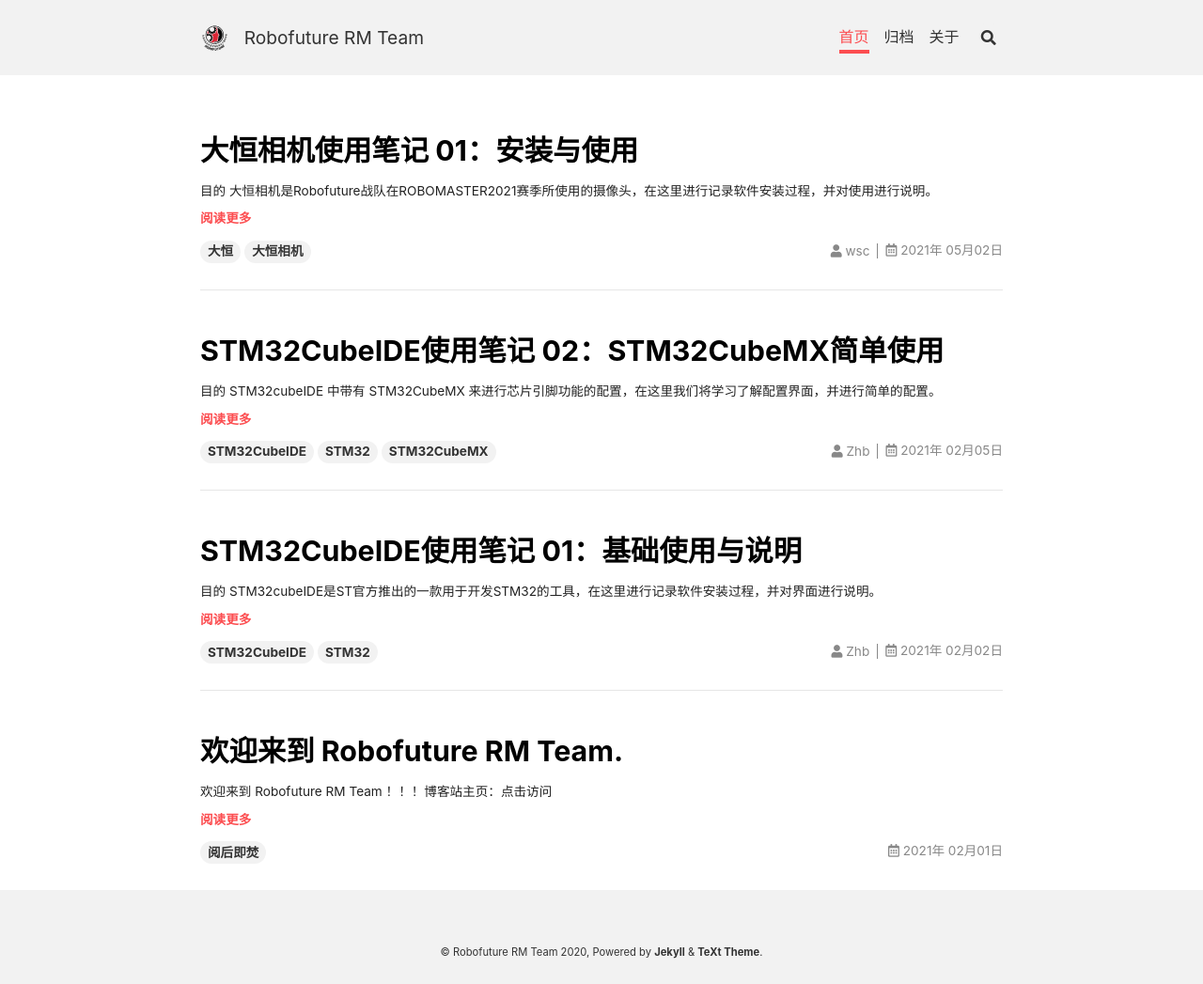
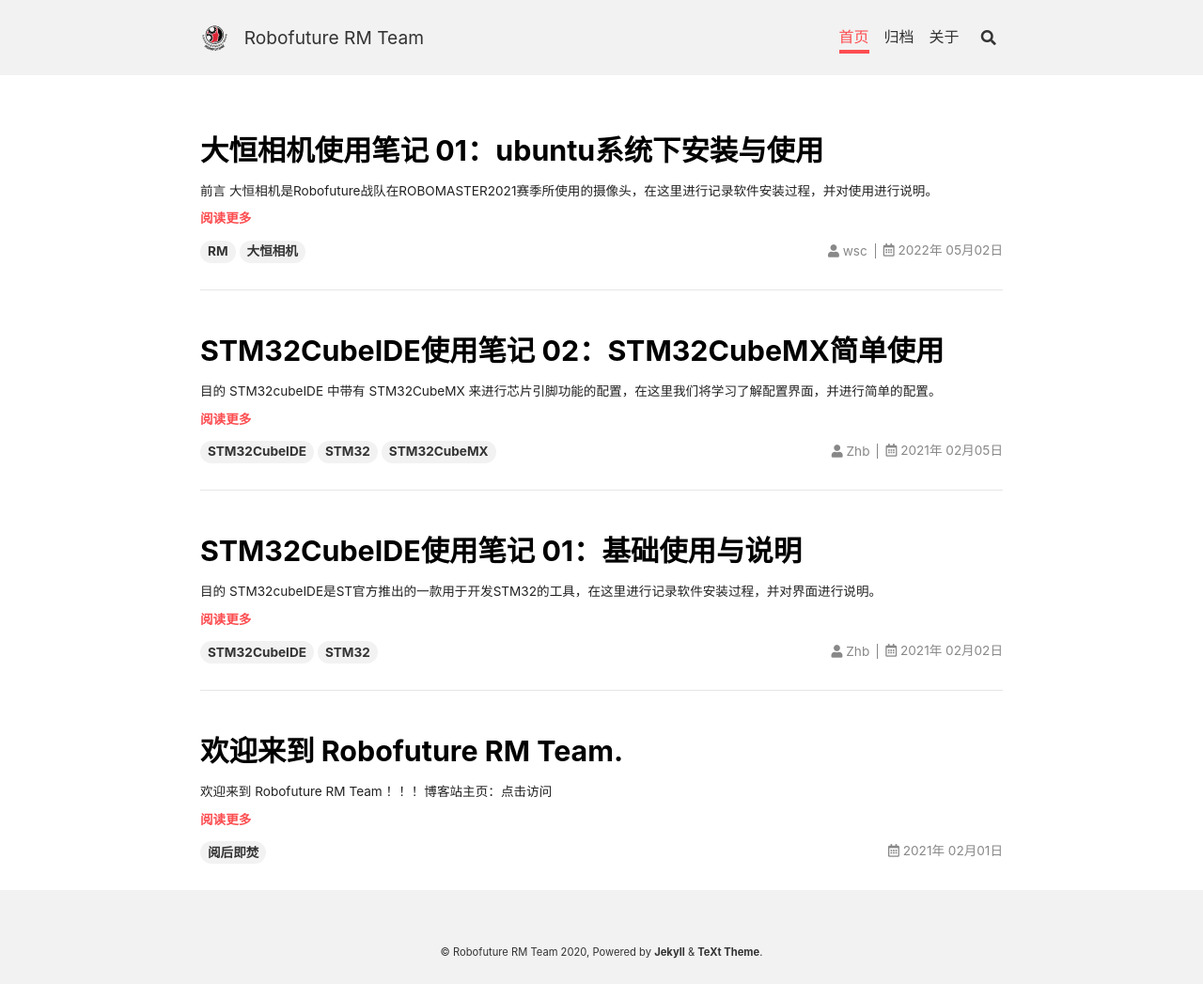
Before and after one commit to Robofuture-RM/Robofuture-RM.github.io, a Jekyll site: the page built from index.html, in a window 1280 px wide. Shown: the whole page at 94% size. Built offline with Jekyll 4.4.1, drawn with Linux system fonts in a browser that asks for light colours; nearby versions of some CDN libraries; the list of posts is cut into pages by our own code.

Commit message:
DaHeng_camera description format updated

````diff
--- a/_posts/2021-05-02-DaHeng_camera.md
+++ b/_posts/2022-05-02-DaHeng_camera.md
@@ -1,11 +1,11 @@
 ---
-title: 大恒相机使用笔记 01：安装与使用
-tags: 大恒 大恒相机
+title: 大恒相机使用笔记 01：ubuntu系统下安装与使用
+tags: RM 大恒相机
 author: mnwscisme
 show_author_profile: true
 modify_date: 2022-05-02
 ---
-## 目的
+## 前言
 
 大恒相机是Robofuture战队在ROBOMASTER2021赛季所使用的摄像头，在这里进行记录软件安装过程，并对使用进行说明。
 
@@ -22,13 +22,13 @@ modify_date: 2022-05-02
 
 ### 2.安装相机驱动
 
-```
-步骤1：在文件夹Galaxy_Linux-armhf_Gige-U3_32bits-64bits_1.3.1911.9271中打开终端
 
-步骤2：执行：./Galaxy_camera.run ；（按提示输入Y，中间有一次问你安装中文或英文，其他则输入Y即可）；
+•步骤1：在文件夹Galaxy_Linux-armhf_Gige-U3_32bits-64bits_1.3.1911.9271中打开终端
+
+• 步骤2：执行：./Galaxy_camera.run ；（按提示输入Y，中间有一次问你安装中文或英文，其他则输入Y即可）；
 
 安装完成则产生以下文件：
-```
+
 
 ![成功图一](http://robofuture.net.cn/assets/images/DaHeng_camera/DaHeng_camera_succeed1.png)
 
@@ -36,11 +36,9 @@ modify_date: 2022-05-02
 
 ### 3.安装相机gxipy库
 
-```
-步骤1：在Galaxy_Linux_Python_2.0.2008.9111文件夹中打开终端
-```
+**步骤1：**
 
-##### 安装依赖环境
+• 在Galaxy_Linux_Python_2.0.2008.9111文件夹中打开终端，或通过路径跳转至该目录下
 
 **步骤2：**
 ```
@@ -85,6 +80,7 @@ sudo pip3 install numpy==1.9.0
 **步骤10：**
 ```
 sudo pip3 install pillow
+
 （若失败则执行后再试：sudo apt-get install libjpeg8 libjpeg62-dev libfreetype6 libfreetype6-dev）
 ```
 
````
Also changed, not shown: other parts of _posts/2022-05-02-DaHeng_camera.md (+2 -5 lines).
